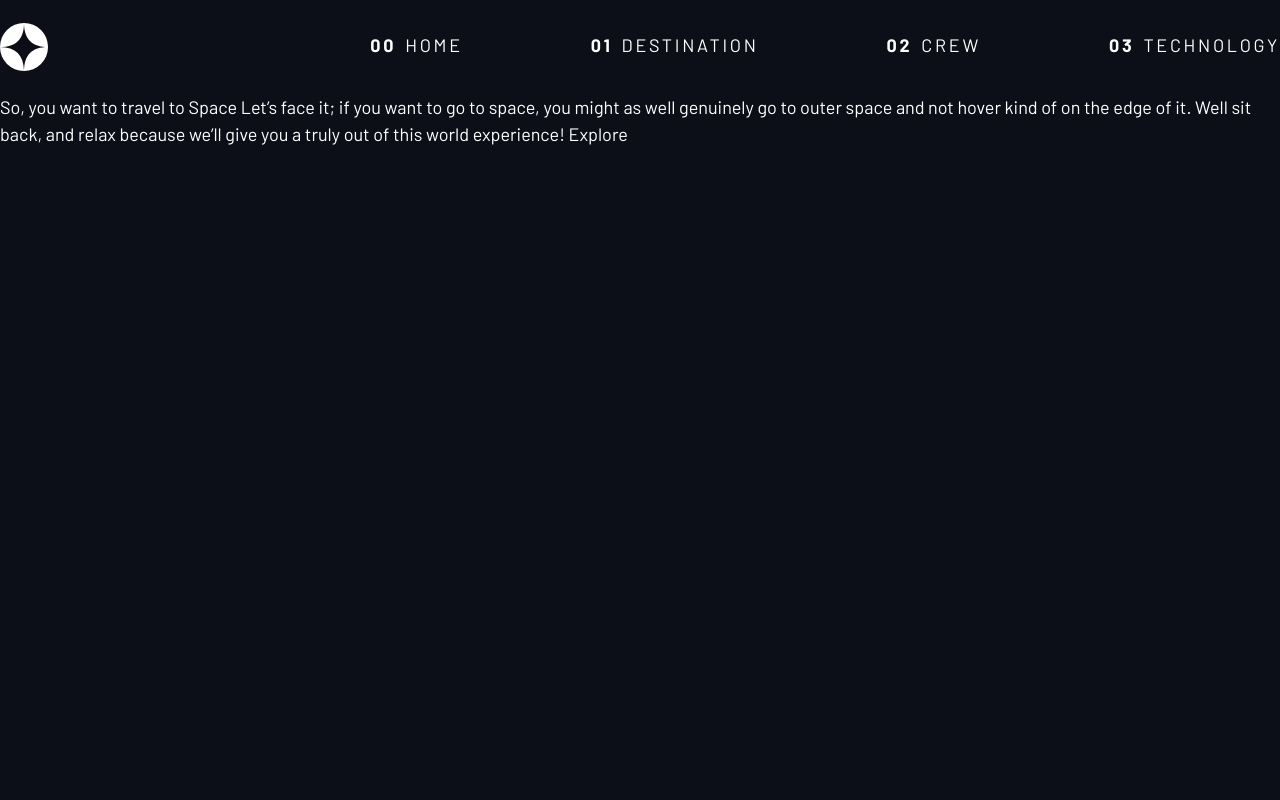
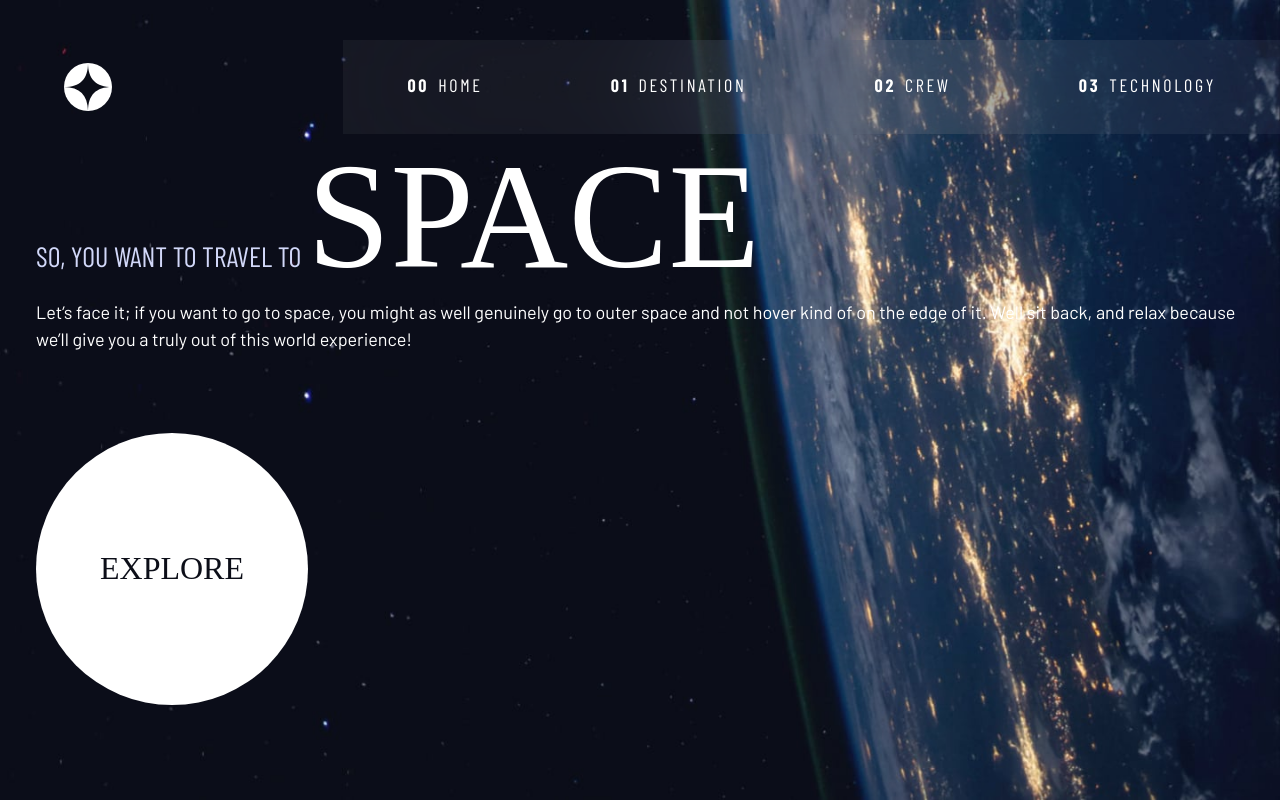
Before and after one commit to DavidarCZ/space-tourism-website, a plain HTML site: page index.html in a window 1280 px wide. Drawn offline with nearby package versions, Linux system fonts and the light colour scheme; a web font is replaced by a local one.

Commit message:
Fix layout of home page
Fix paths again, because I mistook the use of ./ for /.

Large button changed to inline-grid to not take as
much space.

In home, added background. Added navbar with logo
and links with blur behind links. Fixed their padding.
Added styling with utility classes.

```diff
--- a/css/home.css
+++ b/css/home.css
@@ -0,0 +1,23 @@
+.home {
+    background: url("/assets/home/background-home-desktop.jpg") no-repeat center center fixed;
+    background-size: cover;
+    min-height: 100vh;
+    overflow-x: hidden;
+    width: 100%;
+}
+
+.nav-bar {
+    justify-content: space-between;
+    align-items: center;
+    padding-top: 2.5rem;
+}
+
+.logo {
+    padding: 0 4rem;
+}
+
+.primary-navigation {
+    padding: 0 4rem;
+    background-color: hsl(var(--clr-white)/.05);
+    backdrop-filter: blur(80px);
+}
--- a/css/index.css
+++ b/css/index.css
@@ -199,7 +199,7 @@ select {
 .large-button {
     position: relative;
     padding: 0 2em;
-    display: grid;
+    display: inline-grid;
     z-index: 1;
     aspect-ratio: 1;
     place-items: center;
--- a/index.html
+++ b/index.html
@@ -7,32 +7,37 @@
   <link rel="preconnect" href="https://fonts.gstatic.com" crossorigin>
   <link href="https://fonts.googleapis.com/css2?family=Barlow+Condensed:wght@400;700&family=Bellefair&family=Barlow:wght@400;700&display=swap" rel="stylesheet">
   <link rel="icon" type="image/png" sizes="32x32" href="./assets/favicon-32x32.png">
-  <link rel="stylesheet" href="./css/index.css">
-  <link rel="stylesheet" href="./css/home.css">
+  <link rel="stylesheet" href="/css/index.css">
+  <link rel="stylesheet" href="/css/home.css">
   <title>Frontend Mentor | Space tourism website</title>
 </head>
-<body>
-  <section>
-    <nav class="flex nav-bar" style="justify-content: space-between;align-items: center;">
+<body class="home">
+  <header>
+    <nav class="flex nav-bar">
       <div class="logo">
-        <img src="./assets/shared/logo.svg" alt="Logo">
+        <img src="./assets/shared/logo.svg" alt="space tourism logo">
       </div>
       <ul class="primary-navigation underline-indicators flex">
-          <li><a class="text-white uppercase letter-spacing-2" href="#"><span>00</span>Home</a>
-          <li><a class="text-white uppercase letter-spacing-2" href="#"><span>01</span>Destination</a>
-          <li><a class="text-white uppercase letter-spacing-2" href="#"><span>02</span>Crew</a>
-          <li><a class="text-white uppercase letter-spacing-2" href="#"><span>03</span>Technology</a>
+          <li><a class="ff-sans-cond text-white uppercase letter-spacing-2" href="index.html"><span>00</span>Home</a>
+          <li><a class="ff-sans-cond text-white uppercase letter-spacing-2" href="destination.html"><span>01</span>Destination</a>
+          <li><a class="ff-sans-cond text-white uppercase letter-spacing-2" href="crew.html"><span>02</span>Crew</a>
+          <li><a class="ff-sans-cond text-white uppercase letter-spacing-2" href="technology.html"><span>03</span>Technology</a>
       </ul>
     </nav>
-  </section>
+  </header>
+  <div class="container">
+    <h1 class="text-accent fs-500 ff-sans-cond uppercase">So, you want to travel to
+      <span class="fs-900 ff-serif text-white">Space</span>
+    </h1>
+    <p>Let’s face it; if you want to go to space, you might as well genuinely go to
+    outer space and not hover kind of on the edge of it. Well sit back, and relax
+    because we’ll give you a truly out of this world experience!
+    </p>
 
-  So, you want to travel to
-  Space
-  Let’s face it; if you want to go to space, you might as well genuinely go to
-  outer space and not hover kind of on the edge of it. Well sit back, and relax
-  because we’ll give you a truly out of this world experience!
-
-  Explore
-  <script src="./javascript/index.js"></script>
+    <div style="margin-top: 5rem">
+      <a href="#" class="large-button bg-white text-dark uppercase fs-600 ff-serif">Explore</a>
+    </div>
+  </div>
+  <script src="/javascript/index.js"></script>
 </body>
 </html>
```
Also changed, not shown: html/design-system.html (+2 -2 lines).
